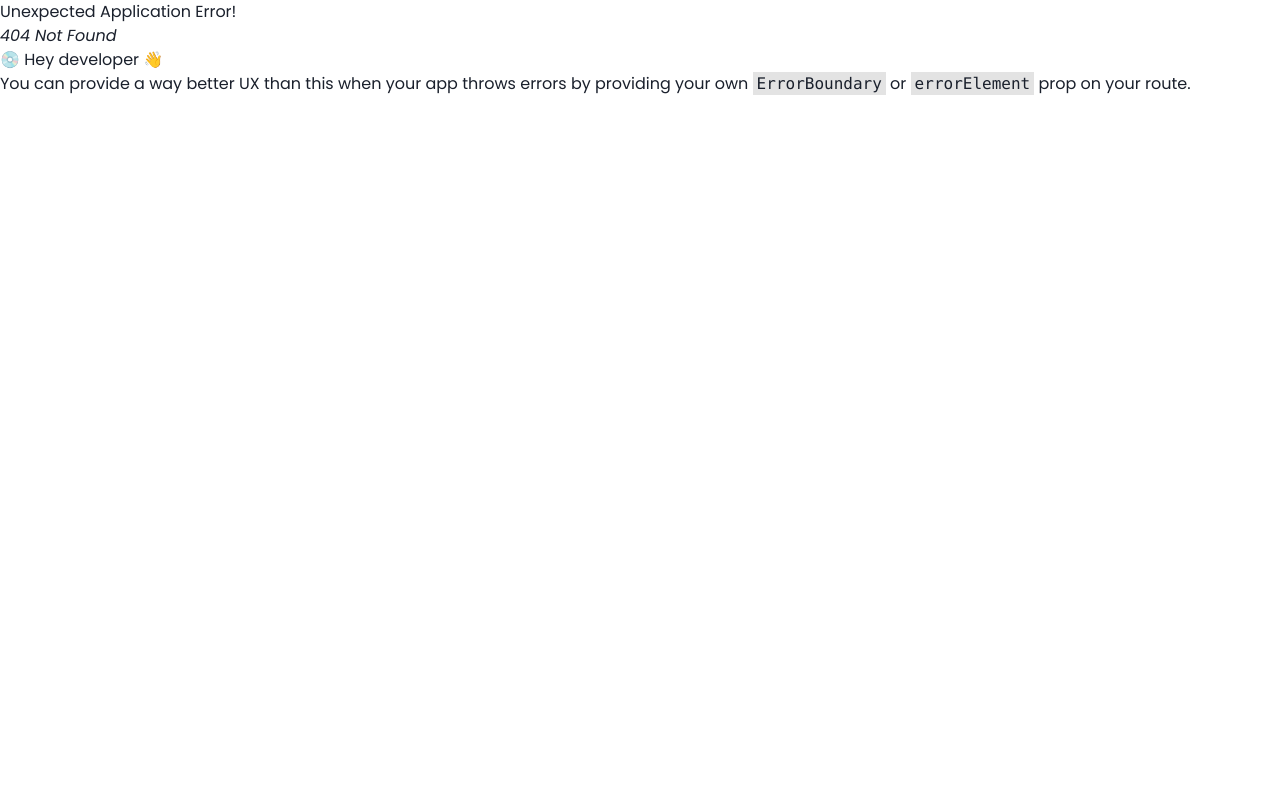
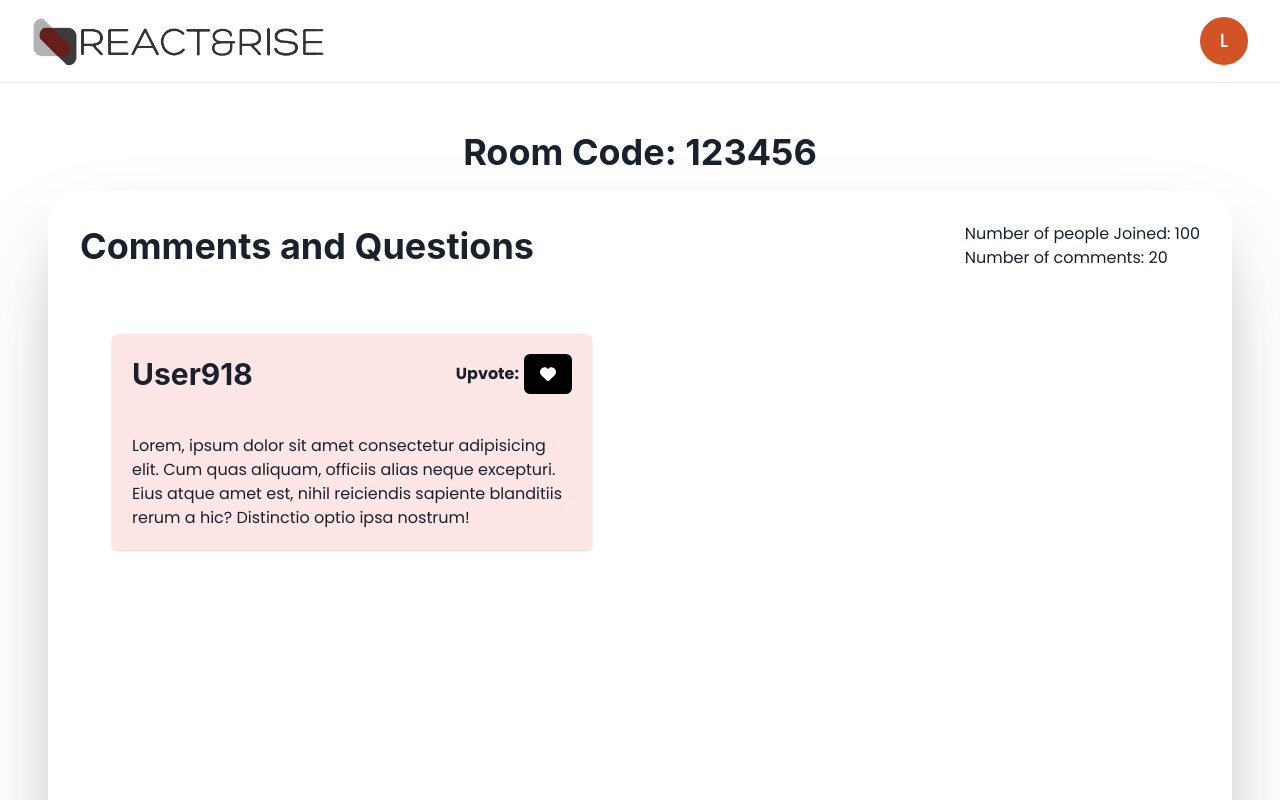
Before and after one commit to PrashannaLohani/FinalYearProject, a React (Vite) app in the folder Frontend/: page /Room in a window 1280 px wide. Before the commit this address had no page. Shown: the top 800 px of the page. Built offline with nearby package versions, Linux system fonts and the light colour scheme; no server answers; a web font is replaced by a local one.

Commit message:
Room page created

```diff
--- a/Frontend/src/App.jsx
+++ b/Frontend/src/App.jsx
@@ -17,6 +17,7 @@ import EmailVerification from "./Pages/Forget Password/EmailVerification";
 import UpdatePassword from "./Pages/Forget Password/UpdatePassword";
 import Setting from "./Pages/Setting";
 import Billing from "./Pages/Billing";
+import Room from "./Pages/Room";
 
 function App() {
   const router = createBrowserRouter(
@@ -35,6 +36,7 @@ function App() {
         <Route path="/" element={<RootLayout />}>
           <Route path="/Info" element={<Info />} />
           <Route path="/CreateRoom" element={<CreateRoom />} />
+          <Route path="/Room" element={<Room />} />
           <Route path="/Setting" element={<Setting />} />
           <Route path="/Billing" element={<Billing />} />
           <Route Component={Error} />
--- /dev/null
+++ b/Frontend/src/Pages/Room.jsx
@@ -0,0 +1,93 @@
+import {
+  Box,
+  Button,
+  Card,
+  CardBody,
+  CardHeader,
+  Flex,
+  Heading,
+  SimpleGrid,
+  Text,
+} from "@chakra-ui/react";
+import { FaHeart } from "react-icons/fa6";
+
+export default function Room() {
+  return (
+    <>
+      <Box minH="100vh" p={{ base: "1rem", md: "3rem", lg: "3rem" }}>
+        <RoomCode />
+        <Box
+          minH="100vh"
+          borderRadius="2rem"
+          boxShadow="rgba(255, 255, 255, 0.1) 0px 1px 1px 0px inset, rgba(50, 50, 93, 0.25) 0px 50px 100px -20px, rgba(0, 0, 0, 0.3) 0px 30px 60px -30px"
+          minW="20rem"
+          p="2rem"
+        >
+          <RoomHeading />
+          <CommentSection />
+        </Box>
+      </Box>
+    </>
+  );
+}
+
+const RoomCode = () => {
+  return (
+    <Flex alignItems="center" justifyContent="center">
+      <Box>
+        <Heading mb="1rem">Room Code: 123456</Heading>
+      </Box>
+    </Flex>
+  );
+};
+
+const RoomHeading = () => {
+  return (
+    <>
+      <Flex alignItems="center" justifyContent="space-between" flexWrap="wrap">
+        <Heading>Comments and Questions</Heading>
+        <Flex flexDir="column">
+          <Text>Number of people Joined: 100</Text>
+          <Text>Number of comments: 20</Text>
+        </Flex>
+      </Flex>
+    </>
+  );
+};
+
+const CommentSection = () => {
+  return (
+    <>
+      <Box mt="2rem" minH="100vh" p="2rem">
+        <SimpleGrid
+          columns={3}
+          spacing="1rem"
+          minChildWidth="400px"
+          autoRows="auto"
+        >
+          <Card maxW="30rem" bgColor="#FFE6E6">
+            <CardHeader>
+              <Flex alignItems="center" justifyContent="space-between">
+                <Heading size="lg">User918</Heading>
+                <Flex alignItems="center" gap="5px">
+                  <Text as="b">Upvote:</Text>
+                  <Button bgColor="black">
+                    <FaHeart style={{ color: "white" }} />
+                  </Button>
+                </Flex>
+              </Flex>
+            </CardHeader>
+            <CardBody>
+              <Text fontSize="md">
+                Lorem, ipsum dolor sit amet consectetur adipisicing elit. Cum
+                quas aliquam, officiis alias neque excepturi. Eius atque amet
+                est, nihil reiciendis sapiente blanditiis rerum a hic?
+                Distinctio optio ipsa nostrum!
+              </Text>
+            </CardBody>
+          </Card>
+        </SimpleGrid>
+      </Box>
+    </>
+  );
+};
```
